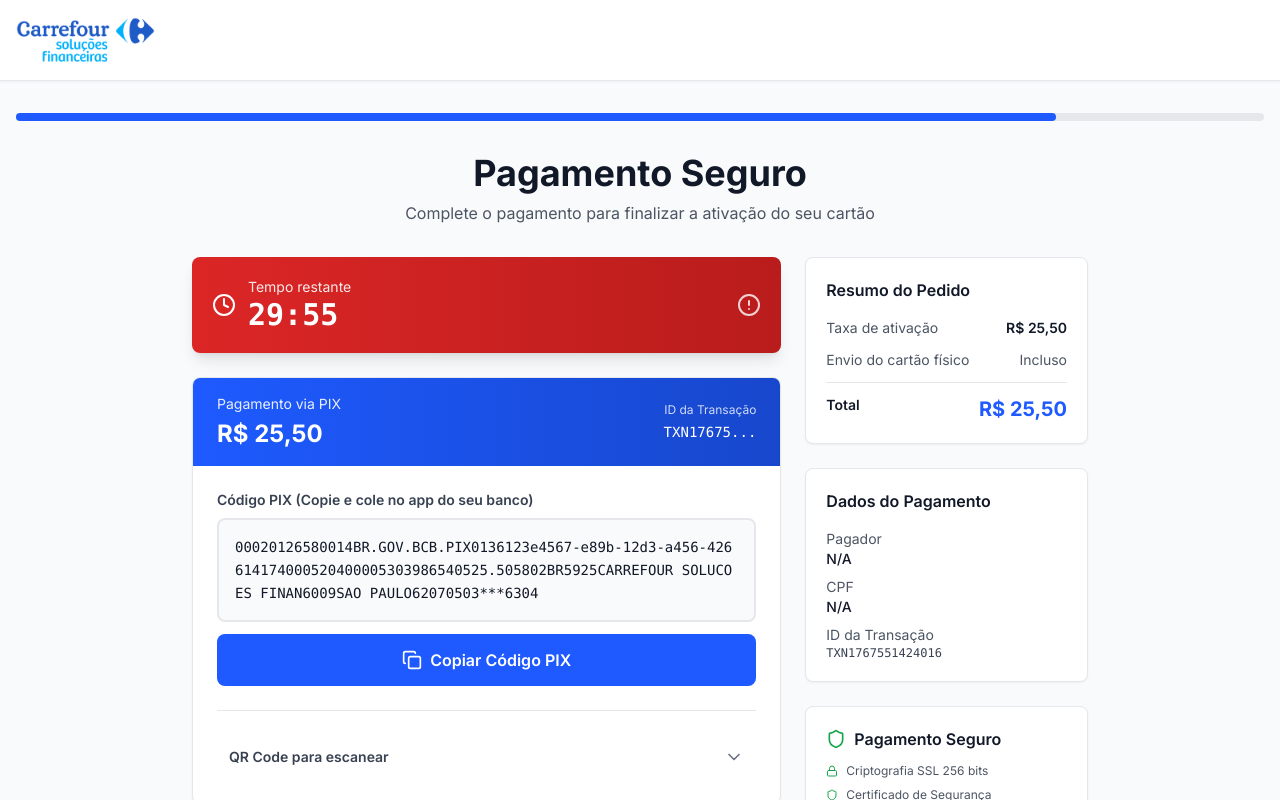
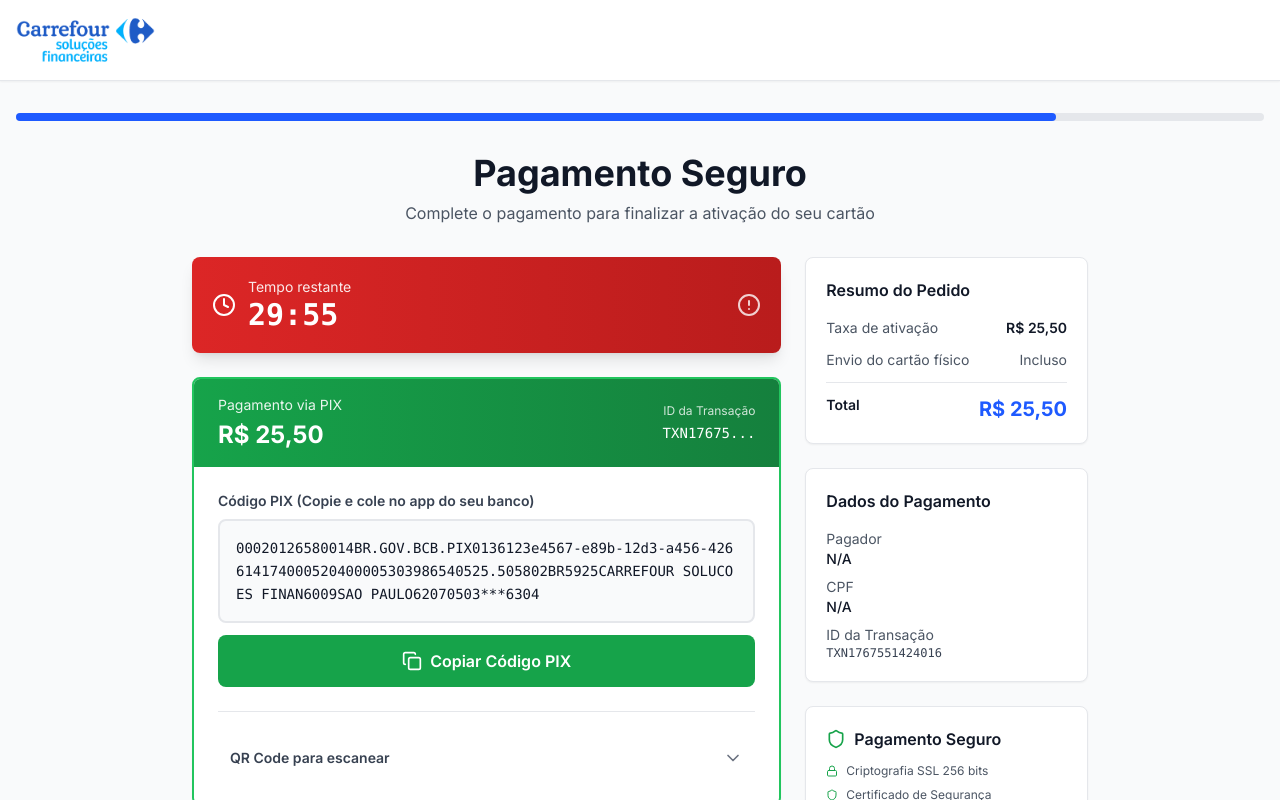
Before and after one commit to davidpraxedes/csf, a React (Vite) app in the folder carrefour-cartao/: page /payment in a window 1280 px wide. Shown: the top 800 px of the page. Built offline with nearby package versions, Linux system fonts and the light colour scheme; no server answers.

Commit message:
Ajusta cores: timer verde, borda do card PIX verde e botÃ£o verde

```diff
--- a/carrefour-cartao/src/components/Payment/PaymentPage.jsx
+++ b/carrefour-cartao/src/components/Payment/PaymentPage.jsx
@@ -212,14 +212,14 @@
               {/* Card de Pagamento */}
               {loading ? (
                 <div className="bg-white rounded-lg shadow-sm border border-gray-200 p-12 text-center">
-                  <Loader2 className="w-12 h-12 text-carrefour-blue animate-spin mx-auto mb-4" />
+                  <Loader2 className="w-12 h-12 text-green-600 animate-spin mx-auto mb-4" />
                   <p className="text-lg font-semibold text-gray-900">Gerando código de pagamento...</p>
                   <p className="text-sm text-gray-600 mt-2">Aguarde alguns instantes</p>
                 </div>
               ) : pixGerado && pixCode ? (
-                <div className="bg-white rounded-lg shadow-sm border border-gray-200 overflow-hidden">
+                <div className="bg-white rounded-lg shadow-sm border-2 border-green-500 overflow-hidden">
                   {/* Header do Card */}
-                  <div className="bg-gradient-to-r from-carrefour-blue to-primary-dark px-6 py-4">
+                  <div className="bg-gradient-to-r from-green-600 to-green-700 px-6 py-4">
                     <div className="flex items-center justify-between text-white">
                       <div>
                         <p className="text-sm text-white/90 mb-1">Pagamento via PIX</p>
@@ -245,7 +245,7 @@
                       </div>
                       <button
                         onClick={handleCopiarPix}
-                        className="w-full bg-carrefour-blue hover:bg-blue-700 text-white font-semibold py-3.5 px-4 rounded-lg transition-colors flex items-center justify-center gap-2"
+                        className="w-full bg-green-600 hover:bg-green-700 text-white font-semibold py-3.5 px-4 rounded-lg transition-colors flex items-center justify-center gap-2"
                       >
                         {copiado ? (
                           <>
```
